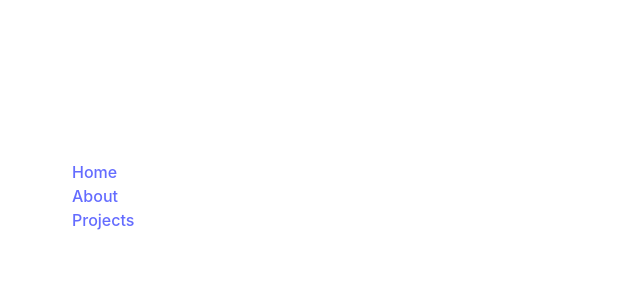
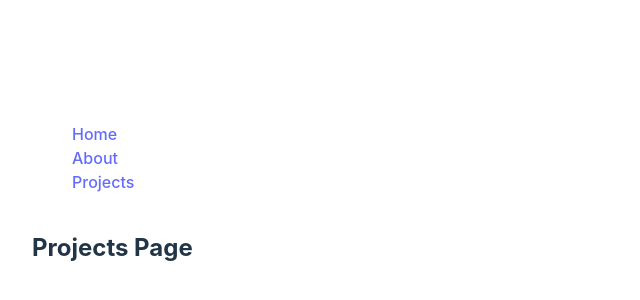
Before and after one commit to mellygriffin/portfolio-website, a React (Vite) app: page /projects in a window 1280 px wide. Before the commit this address had no page. Shown: the part 236-536 px from the top of the page, without its empty margins (0-640 px from the left). Built offline with nearby package versions, Linux system fonts and the light colour scheme.

Commit message:
Added projects page

```diff
--- a/src/App.jsx
+++ b/src/App.jsx
@@ -4,6 +4,7 @@
 import './App.css'
 import Home from './components/Home/Home.jsx';
 import About from './components/About/About.jsx';
+import Projects from './components/Projects/Projects.jsx';
 
 const App = () => {
 
@@ -13,6 +14,7 @@
     <Routes>
       <Route path="/" element={<Home />}></Route>
       <Route path="/about" element={<About />}></Route>
+      <Route path="/projects" element={<Projects />}></Route>
     </Routes>
     </>
   );
--- /dev/null
+++ b/src/components/Projects/Projects.jsx
@@ -0,0 +1,9 @@
+const Projects = () => {
+    return (
+        <>
+        <h2>Projects Page</h2>
+        </>
+    )
+}
+
+export default Projects;
```
Also changed, not shown: src/components/Projects/Projects.css (added).
